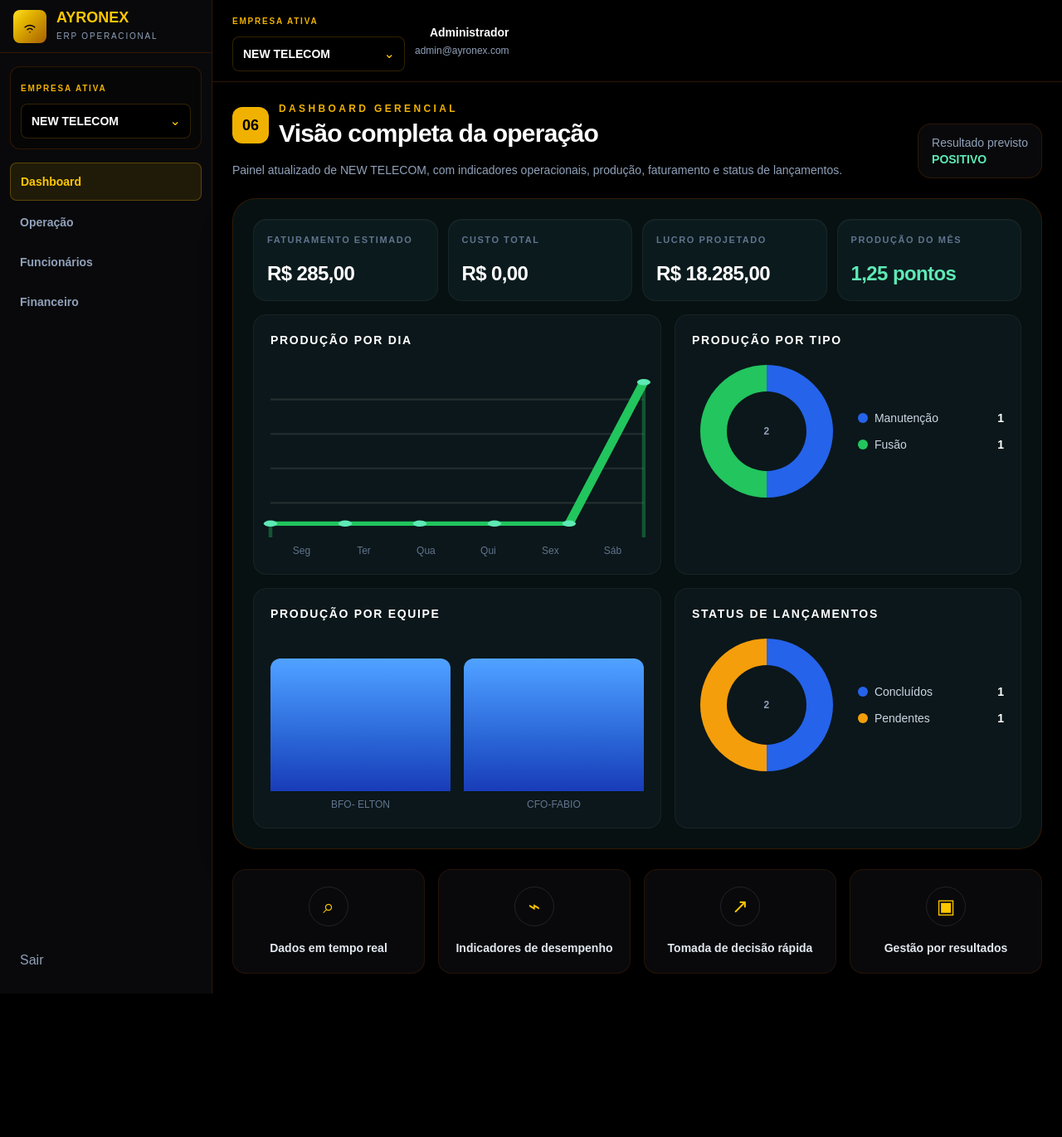
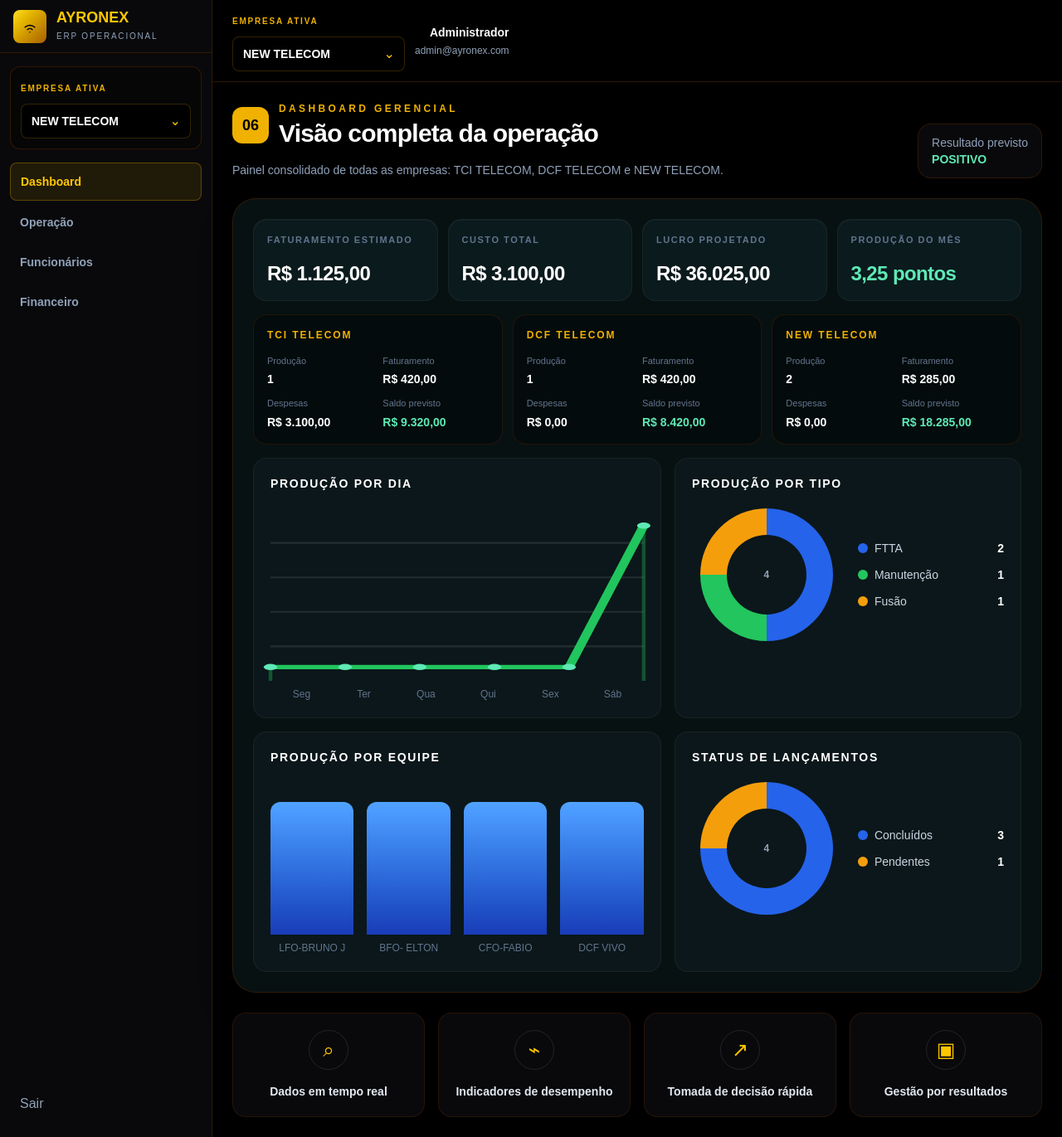
Before and after one commit to ayronex-sistema/ayronex-sistema, a Next.js app: page /dashboard in a window 1280 px wide. Shown: the whole page at 83% size. Before the commit the page ends 1198 px from the top, so only its background shows below. Built offline with nearby package versions, Linux system fonts and the light colour scheme.

Commit message:
Consolida dashboard e ativa atalhos

```diff
--- a/app/dashboard/page.tsx
+++ b/app/dashboard/page.tsx
@@ -1,20 +1,23 @@
 "use client";
 
+import Link from "next/link";
 import { ErpShell } from "@/components/erp-shell";
 import { useErpData } from "@/hooks/use-erp-data";
 import { calcularResumoERP, formatCurrency } from "@/lib/calculator";
-import type { ProductionRecord } from "@/lib/types";
+import { companies, filterErpDataByCompany } from "@/lib/companies";
+import type { CompanyName, ErpData, ProductionRecord } from "@/lib/types";
 
 const weekLabels = ["Seg", "Ter", "Qua", "Qui", "Sex", "Sáb"];
 const defaultDailyProduction = [28, 46, 38, 57, 49, 72];
 
 export default function DashboardPage() {
-  const { dataByCompany, empresaAtiva } = useErpData();
-  const resumo = calcularResumoERP(dataByCompany);
+  const { data } = useErpData();
+  const resumo = calcularResumoERP(data);
   const teamEntries = Object.entries(resumo.productionByTeam);
   const dailyProduction = buildDailySeries(resumo.productionMonth);
   const productionByType = buildProductionByType(resumo.productionMonth);
   const statusData = buildStatusData(resumo.productionMonth);
+  const companyOverview = buildCompanyOverview(data);
 
   return (
     <ErpShell active="dashboard">
@@ -31,7 +34,7 @@ export default function DashboardPage() {
               </div>
             </div>
             <p className="mt-4 max-w-3xl text-sm text-slate-400">
-              Painel atualizado de {empresaAtiva}, com indicadores operacionais, produção, faturamento e status de lançamentos.
+              Painel consolidado de todas as empresas: TCI TELECOM, DCF TELECOM e NEW TELECOM.
             </p>
           </div>
 
@@ -49,6 +52,12 @@ export default function DashboardPage() {
             <DashboardMetric label="Custo total" value={formatCurrency(resumo.despesas)} />
             <DashboardMetric label="Lucro projetado" value={formatCurrency(resumo.saldoFinalPrevisto)} />
             <DashboardMetric label="Produção do mês" value={`${sumPoints(resumo.productionMonth)} pontos`} tone="green" />
+          </div>
+
+          <div className="mt-4 grid gap-3 lg:grid-cols-3">
+            {companyOverview.map((company) => (
+              <CompanySummaryCard key={company.name} {...company} />
+            ))}
           </div>
 
           <div className="mt-4 grid gap-4 xl:grid-cols-[1fr_0.85fr]">
@@ -77,13 +86,50 @@ export default function DashboardPage() {
         </section>
 
         <section className="grid gap-4 md:grid-cols-4">
-          <FeatureCard icon="⌕" title="Dados em tempo real" />
-          <FeatureCard icon="⌁" title="Indicadores de desempenho" />
-          <FeatureCard icon="↗" title="Tomada de decisão rápida" />
-          <FeatureCard icon="▣" title="Gestão por resultados" />
+          <FeatureCard href="/operacao" icon="⌕" title="Dados em tempo real" />
+          <FeatureCard href="/dashboard" icon="⌁" title="Indicadores de desempenho" />
+          <FeatureCard href="/financeiro" icon="↗" title="Tomada de decisão rápida" />
+          <FeatureCard href="/funcionarios" icon="▣" title="Gestão por resultados" />
         </section>
       </section>
     </ErpShell>
+  );
+}
+
+function CompanySummaryCard({
+  name,
+  faturamento,
+  despesas,
+  saldo,
+  producao,
+}: {
+  name: CompanyName;
+  faturamento: number;
+  despesas: number;
+  saldo: number;
+  producao: number;
+}) {
+  return (
+    <article className="rounded-2xl border border-yellow-950/50 bg-black/30 p-4">
+      <p className="text-xs font-extrabold uppercase tracking-[0.16em] text-yellow-500">{name}</p>
+      <div className="mt-4 grid grid-cols-2 gap-3 text-sm">
+        <MiniValue label="Produção" value={String(producao)} />
+        <MiniValue label="Faturamento" value={formatCurrency(faturamento)} />
+        <MiniValue label="Despesas" value={formatCurrency(despesas)} />
+        <MiniValue label="Saldo previsto" value={formatCurrency(saldo)} tone={saldo >= 0 ? "positive" : "negative"} />
+      </div>
+    </article>
+  );
+}
+
+function MiniValue({ label, value, tone = "default" }: { label: string; value: string; tone?: "default" | "positive" | "negative" }) {
+  const toneClass = tone === "positive" ? "text-emerald-300" : tone === "negative" ? "text-red-300" : "text-white";
+
+  return (
+    <div>
+      <p className="text-[11px] text-slate-500">{label}</p>
+      <p className={`mt-1 font-bold ${toneClass}`}>{value}</p>
+    </div>
   );
 }
 
@@ -201,12 +247,15 @@ function DonutChart({ items, emptyLabel }: { items: ChartItem[]; emptyLabel: str
   );
 }
 
-function FeatureCard({ icon, title }: { icon: string; title: string }) {
+function FeatureCard({ href, icon, title }: { href: string; icon: string; title: string }) {
   return (
-    <article className="rounded-2xl border border-yellow-950/50 bg-zinc-950 p-5 text-center">
+    <Link
+      className="group rounded-2xl border border-yellow-950/50 bg-zinc-950 p-5 text-center transition hover:-translate-y-1 hover:border-yellow-500/60 hover:bg-yellow-500/10 focus:outline-none focus:ring-2 focus:ring-yellow-500/50"
+      href={href}
+    >
       <div className="mx-auto grid size-12 place-items-center rounded-full border border-white/10 text-2xl text-yellow-400">{icon}</div>
-      <p className="mt-4 text-sm font-bold text-slate-200">{title}</p>
-    </article>
+      <p className="mt-4 text-sm font-bold text-slate-200 group-hover:text-yellow-200">{title}</p>
+    </Link>
   );
 }
 
@@ -270,3 +319,18 @@ function getProductionType(record: ProductionRecord) {
 function sumPoints(records: ProductionRecord[]) {
   return records.reduce((sum, record) => sum + record.points, 0).toLocaleString("pt-BR");
 }
+
+function buildCompanyOverview(data: ErpData) {
+  return companies.map((company) => {
+    const companyData = filterErpDataByCompany(data, company);
+    const resumo = calcularResumoERP(companyData);
+
+    return {
+      name: company,
+      faturamento: resumo.faturamentoEstimado,
+      despesas: resumo.despesas,
+      saldo: resumo.saldoFinalPrevisto,
+      producao: resumo.productionMonth.length,
+    };
+  });
+}
```
